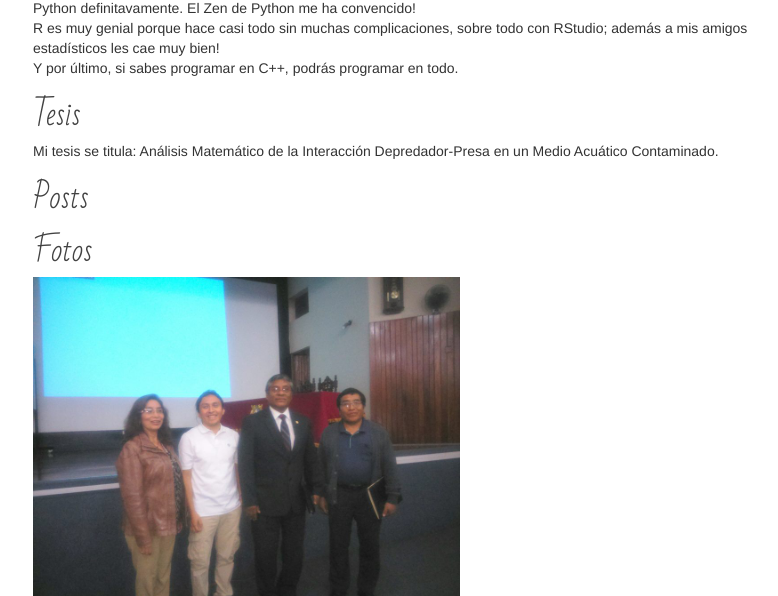
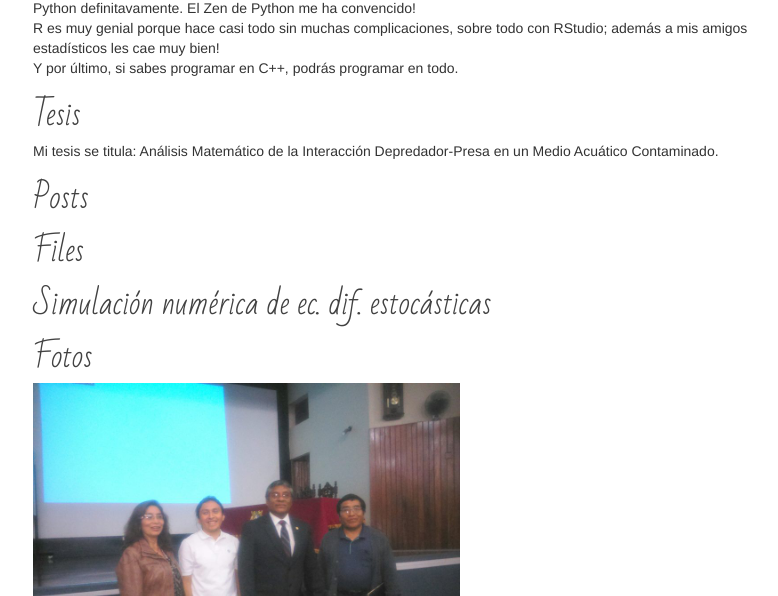
Before and after one commit to JD26/myblog, a Django app: page / in a window 1280 px wide. Shown: the part 875-1471 px from the top of the page, without its empty margins (22-800 px from the left). Run offline with Django 3.2, Linux system fonts and the light colour scheme; data that the repository does not hold is empty; some libraries are stand-ins or nearby versions.

```diff
--- a/blog/templates/blog/mainpage.html
+++ b/blog/templates/blog/mainpage.html
@@ -33,6 +33,10 @@
                             <a href="{% url 'blog.views.post_detail' pk=post.pk %}">{{ post.title }}</a>
                             <br>
                         {% endfor %}
+                        <h2>Files<h2>
+                        <p>
+                        <a href="https://drive.google.com/open?id=0B1QM9BoNWzUmTFNEM3RpbnkzTXc">Simulación numérica de ec. dif. estocásticas</a>
+                        </p>
                         <h2>Fotos</h2>
                         <img src="{% static 'mypics/1.jpg' %}" height="40%" />
                         <br>Después de la sustentación. Por fín!<br><br>
```
